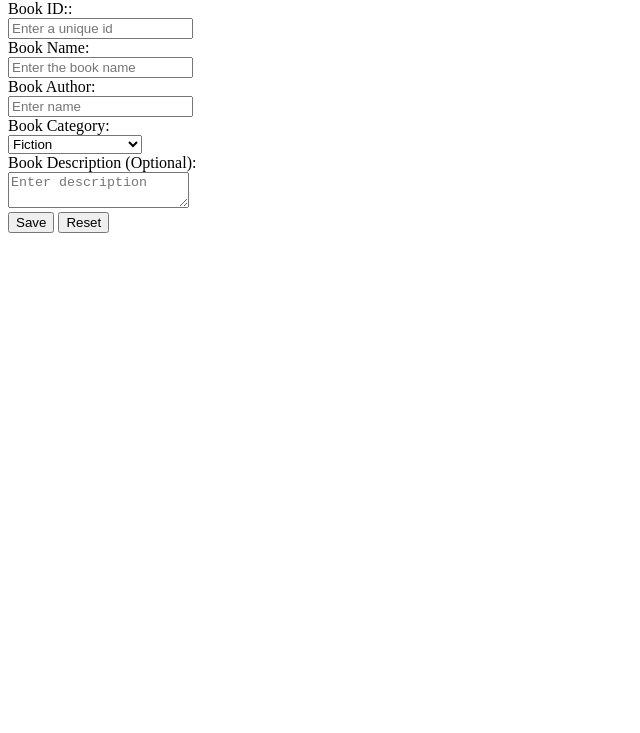
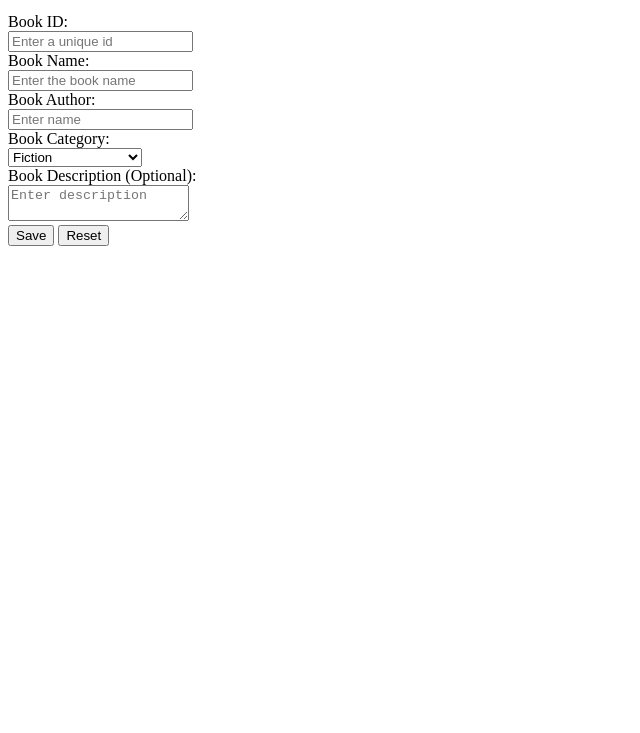
Before and after one commit to Mourad263/Web_Project, a plain HTML site: page AddBooks.html in a window 1280 px wide. Shown: the part 67-800 px from the top of the page, without its empty margins (0-640 px from the left). Drawn offline with Linux system fonts and the light colour scheme.

Commit message:
Update AddBooks.html

```diff
--- a/AddBooks.html
+++ b/AddBooks.html
@@ -3,21 +3,25 @@
 
 <head>
     <title>Add Books</title>
+    <link rel="stylesheet" href="AddBooksStyle.css">
+    <script src="AddBooks.js"></script>
 </head>
 
 <body>
-    <h2>Add New Book</h2>
+    <h1>Add New Book</h1>
+    <form onsubmit="return validateForm()">
         <div>
-        <label for="id">Book ID::</label><br>
-        <input type="text" id="id" placeholder="Enter a unique id " required>
-    </div>
-    <div><label for="bname">Book Name:</label><br>
-        <input type="text" id="bname" placeholder="Enter the book name" required>
-    </div>
-    <div> <label for="ba">Book Author:</label><br>
-        <input type="text" id="ba" placeholder="Enter name" required>
-    </div>
-    <div><label for="cat">Book Category:</label><br>
+
+            <label for="id">Book ID:</label><br>
+            <input type="text" id="id" placeholder="Enter a unique id "><br>
+
+            <label for="bname">Book Name:</label><br>
+            <input type="text" id="bname" placeholder="Enter the book name"><br>
+
+            <label for="ba">Book Author:</label><br>
+            <input type="text" id="ba" placeholder="Enter name"><br>
+
+            <label for="cat">Book Category:</label><br>
             <select id="category" name="category">
                 <option value="fiction">Fiction</option>
                 <option value="classic">Classic</option>
@@ -25,15 +29,17 @@
                 <option value="fantasy">Fantasy</option>
                 <option value="romance">Romance</option>
                 <option value="history">History</option>
-        </select>
+            </select><br>
+
+            <label for="des">Book Description (Optional):</label><br>
+            <textarea id="des" placeholder="Enter description"></textarea><br>
+
+
+            <input type="submit" value="Save" onblur="submitForm()">
+            <input type="reset" value="Reset">
+
         </div>
-    <div><label for="des">Book Description (Optional):</label><br>
-        <textarea id="des" placeholder="Enter description"></textarea>
-    </div>
-    <div>
-        <input type="submit" value="Save">
-        <input type="reset" value="Reset">
-    </div>
+    </form>
 </body>
 
 </html>
```
Lines whose indentation alone changed are shown as unchanged.
